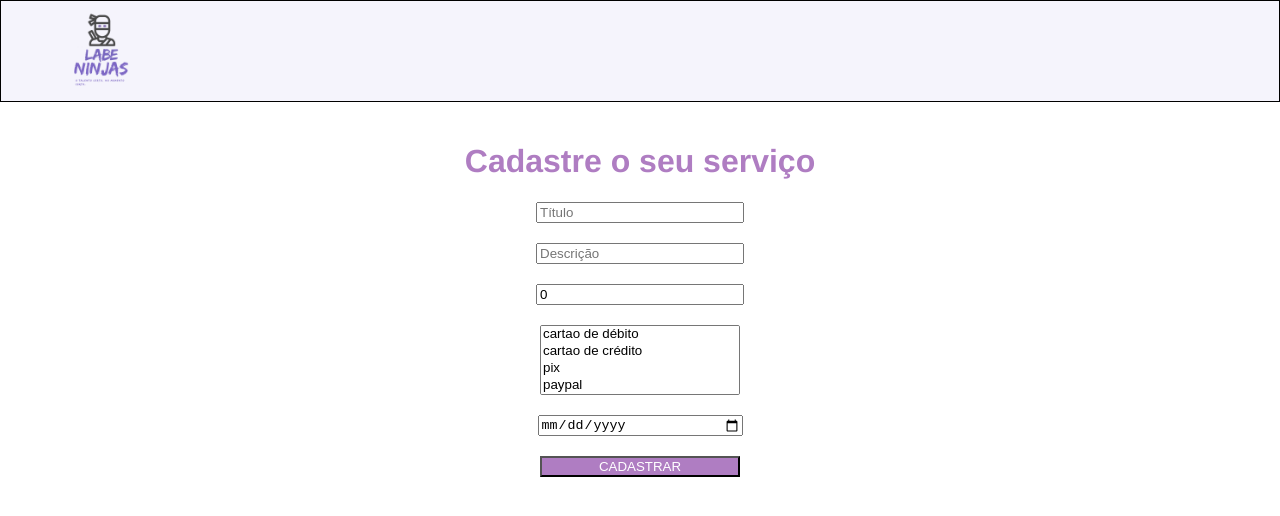
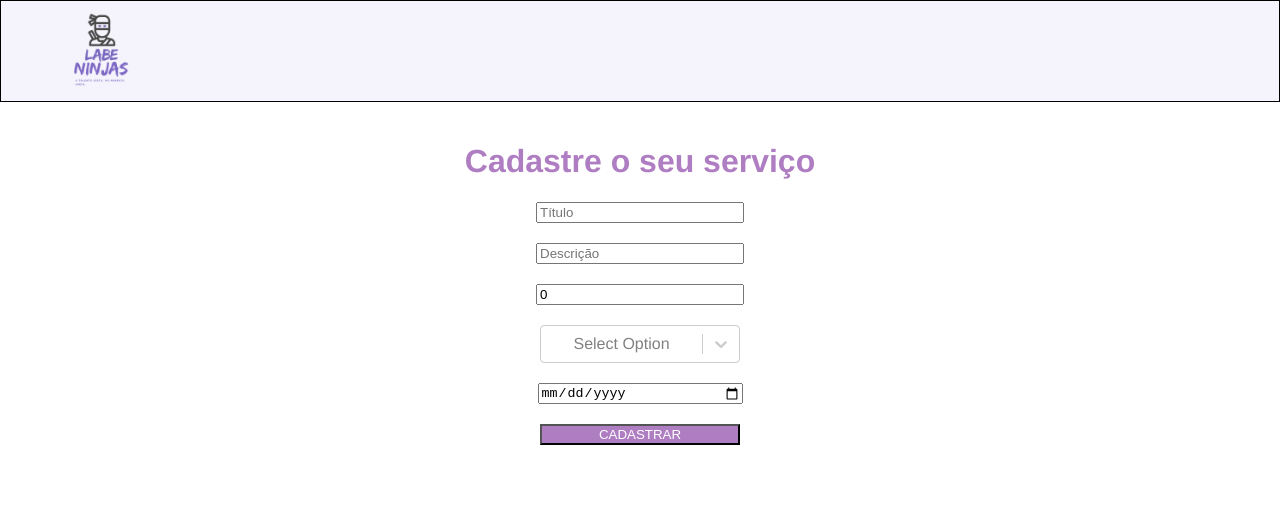
Before and after one commit to sarahouteiro/labeninja, a React (Create React App) app: page / in a window 1280 px wide. Shown: the top 516 px of the page. Built offline with nearby package versions, Linux system fonts and the light colour scheme.

Commit message:
ajusted select to get one or more values

```diff
--- a/package.json
+++ b/package.json
@@ -13,6 +13,7 @@
     "react": "^18.1.0",
     "react-dom": "^18.1.0",
     "react-scripts": "5.0.1",
+    "react-select": "^5.3.2",
     "styled-component": "^2.8.0",
     "styled-components": "^5.3.5",
     "web-vitals": "^2.1.4"
--- a/src/components/cadastro/index.js
+++ b/src/components/cadastro/index.js
@@ -1,4 +1,5 @@
 import React, { Component } from 'react'
+import Select from 'react-select'
 import { CadastroContainer } from './styles';
 
 class Cadastro extends Component {
@@ -7,11 +8,39 @@ class Cadastro extends Component {
         descricao: "",
         preco: 0,
         tipoPagamento: [],
-        prazo: ""
+        prazo: "",
+        data: [
+            {
+                value: "crédito",
+                label: "Cartão de crédito"
+            },
+            {
+                value: "débito",
+                label: "Cartão de débito"
+            },
+            {
+                value: "pix",
+                label: "Pix"
+            },
+            {
+                value: "boleto",
+                label: "Boleto"
+            },
+            {
+                value: "paypal",
+                label: "Paypal"
+            }
+        ]
+    }
+
+    handleChange = (e) => {
+        this.setState({
+            tipoPagamento: Array.isArray(e) ? e.map(x => x.value) : []
+        })
     }
 
     render() {
-        const { descricao, prazo, preco, tipoPagamento, titulo } = this.state
+        const { descricao, prazo, preco, data, titulo, tipoPagamento } = this.state
 
         return (
             <CadastroContainer>
@@ -20,13 +49,15 @@ class Cadastro extends Component {
                     <input type="text" value={titulo} onChange={(e) => this.setState({ titulo: e.target.value })} placeholder='Título' required />
                     <input type="text" value={descricao} onChange={(e) => this.setState({ descricao: e.target.value })} placeholder='Descrição' required />
                     <input type="number" value={preco} onChange={(e) => this.setState({ preco: e.target.value })} placeholder='Preço' required />
-                    <select multiple value={tipoPagamento} onChange={(e) => this.setState({ tipoPagamento: e.target.value })} >
-                        <option value="debito">cartao de débito</option>
-                        <option value="credito">cartao de crédito</option>
-                        <option value="píx">pix</option>
-                        <option value="paypal">paypal</option>
-                        <option value="boleto">boleto</option>
-                    </select>
+                    <Select
+                        className="dropdown"
+                        placeholder="Select Option"
+                        value={data.filter(obj => tipoPagamento.includes(obj.value))} // set selected values
+                        options={data} // set list of the data
+                        onChange={this.handleChange} // assign onChange function
+                        isMulti
+                        isClearable
+                    />
                     <input type="date" value={prazo} onChange={(e) => this.setState({ prazo: e.target.value })} placeholder='Prazo' required />
                     <button type='submit'>CADASTRAR</button>
                 </form>
--- a/src/components/cadastro/styles.js
+++ b/src/components/cadastro/styles.js
@@ -15,7 +15,7 @@ export const CadastroContainer = styled.main `
         justify-content: center;
         align-items: center;
 
-        input, select, button {
+        input, select, button, > div {
             width: 100%;
             max-width: 200px;
             margin: 0 0 20px;
```
Also changed, not shown: 1 other file (tests, documents, lock files or other folders).
